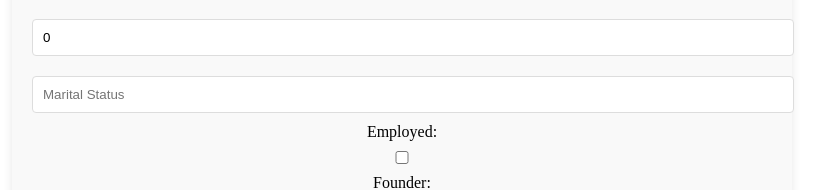
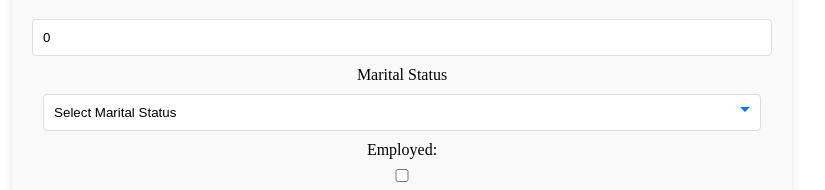
Before and after one commit to SanthoshKumar020/Userlist, a React (Create React App) app: page / in a window 1280 px wide. Shown: the part 300-490 px from the top of the page, without its empty margins (238-1063 px from the left). Built offline with nearby package versions, Linux system fonts and the light colour scheme; no server answers.

Commit message:
dropdown

```diff
--- a/src/components/UserForm.tsx
+++ b/src/components/UserForm.tsx
@@ -105,13 +105,19 @@ const UserForm: React.FC<UserFormProps> = ({ addUser, editUser, editingUser }) =
           onChange={(e) => setUser({ ...user, age: parseInt(e.target.value) })}
           required
         />
-        <input
-          type="text"
-          placeholder="Marital Status"
+        <label htmlFor="marital_status">Marital Status</label>
+        <select
+          id="marital_status"
           value={user.marital_status}
           onChange={(e) => setUser({ ...user, marital_status: e.target.value })}
           required
-        />
+        >
+          <option value="" disabled>Select Marital Status</option>
+          <option value="single">Single</option>
+          <option value="married">Married</option>
+          <option value="divorced">Divorced</option>
+          <option value="widowed">Widowed</option>
+        </select>
         <label>
           Employed:
           <input
--- a/src/styles.css
+++ b/src/styles.css
@@ -33,7 +33,7 @@ h1 {
 .user-form select {
     padding: 10px;
     margin: 10px 0;
-    width: 100%;
+    width: 97%;
     border: 1px solid #ddd;
     border-radius: 4px;
 }
```
